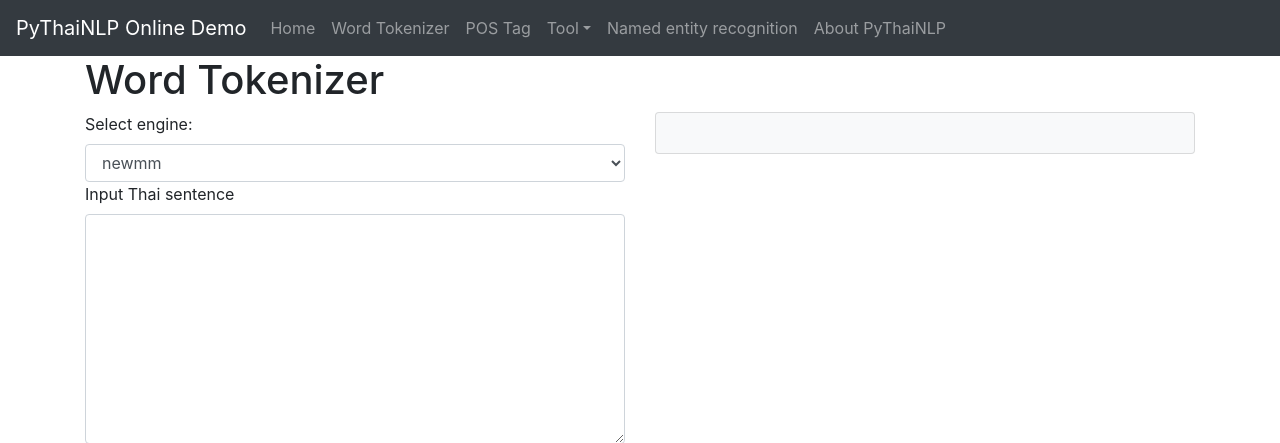
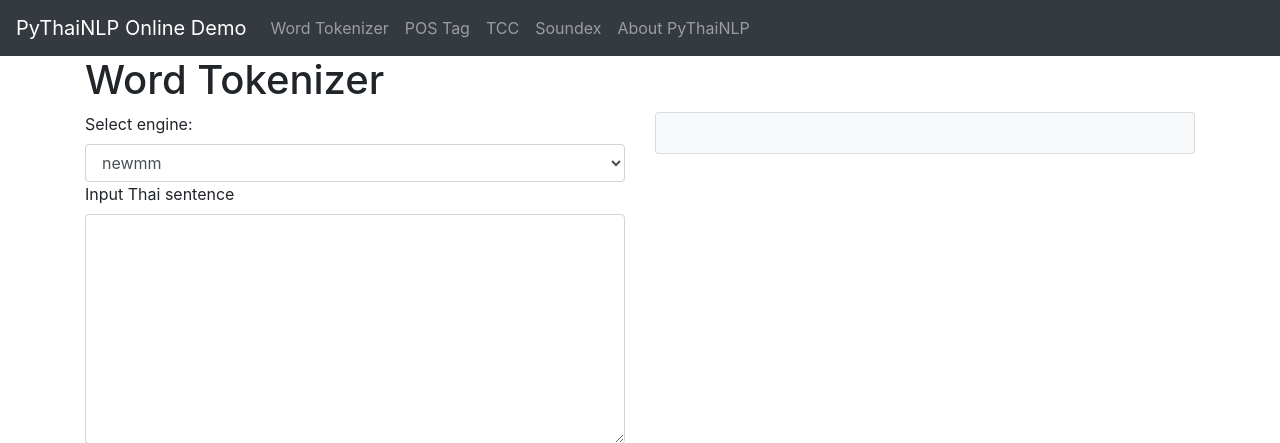
Before and after one commit to PyThaiNLP/pythainlp-webdemo, a Python web app: template templates/word_tokenizer.html in a window 1280 px wide. Shown: the top 443 px of the page. Run offline with Jinja, Linux system fonts and the light colour scheme; the template is opened without the code that fills it, so the values that code supplies are empty; some libraries are stand-ins or nearby versions.

Commit message:
Refactor template to use global txt variable
- also adjust nav bar

```diff
--- a/templates/soundex.html
+++ b/templates/soundex.html
@@ -6,7 +6,9 @@
     <div class="col-sm-6">
 	  <div class="form-group">
     <label for="exampleFormControlTextarea1">Input Thai word</label>
-    <textarea class="form-control" id="sent_text" rows="9"></textarea><br>
+    <textarea class="form-control" id="sent_text" rows="9">
+      {{ app_config.text_samples["short"] }}
+    </textarea><br>
 	<button type="button" class="btn btn-primary" id="send_word">Send</button>
   </div>
     </div>
--- a/templates/templates.html
+++ b/templates/templates.html
@@ -16,29 +16,23 @@
       </button>
 
       <div class="collapse navbar-collapse" id="navbarsExampleDefault">
-        <ul class="navbar-nav mr-auto">
-		{% if name=="Home" %}<li class="nav-item active">{% else %}<li class="nav-item">{% endif %}
-            <a class="nav-link" href="/">Home<span class="sr-only">(current)</span></a>
-          </li>
+        <ul class="navbar-nav mr-auto w-100">
 		  {% if name=="Word tokenizer" %}<li class="nav-item active">{% else %}<li class="nav-item">{% endif %}
             <a class="nav-link" href="/word_tokenizer">Word Tokenizer</a>
           </li>
-          {% if name=="POS Tag" %}<li class="nav-item active">{% else %}<li class="nav-item">{% endif %}
+      {% if name=="POS Tag" %}<li class="nav-item active">{% else %}<li class="nav-item">{% endif %}
             <a class="nav-link" href="/pos_tag">POS Tag</a>
           </li>
-		<li class="nav-item dropdown">
-            <a class="nav-link dropdown-toggle" href="#" id="dropdown01" data-toggle="dropdown" aria-haspopup="true" aria-expanded="false">Tool</a>
-            <div class="dropdown-menu" aria-labelledby="dropdown01">
-              <a class="dropdown-item" href="/tcc">TCC</a>
-              <a class="dropdown-item" href="/soundex">Soundex</a>
-              <!--<a class="dropdown-item" href="#">Sentiment Analysis</a>-->
-            </div>
-          </li>
-		  {% if name=="NER" %}<li class="nav-item active">{% else %}<li class="nav-item">{% endif %}
-            <a class="nav-link" href="/ner">Named entity recognition</a>
-          </li>
-          </li>
-		  {% if name=="About" %}<li class="nav-item active">{% else %}<li class="nav-item">{% endif %}
+
+      {% if name=="TCC" %}<li class="nav-item active">{% else %}<li class="nav-item">{% endif %}
+              <a class="nav-link" href="/tcc">TCC</a>
+            </li>
+
+      {% if name=="Soundex" %}<li class="nav-item active">{% else %}<li class="nav-item">{% endif %}
+              <a class="nav-link" href="/soundex">Soundex</a>
+            </li>
+
+		  {% if name=="About" %}<li class="nav-item active float-right">{% else %}<li class="nav-item">{% endif %}
             <a class="nav-link" href="//pythainlp.github.io">About PyThaiNLP</a>
           </li>
         </ul>
@@ -51,6 +45,7 @@
 
     <footer class="container">
       <div>© 2016 - {{ now.year }} PyThaiNLP</div>
+
       <div>v{{ pythainlp_version }}</div>
 
     </footer>
--- a/templates/word_tokenizer.html
+++ b/templates/word_tokenizer.html
@@ -11,7 +11,9 @@
       <option value="longest">longest</option>
     </select>
     <label for="exampleFormControlTextarea1">Input Thai sentence</label>
-    <textarea class="form-control" id="sent_text" rows="9">{{ sample_text }}</textarea><br>
+    <textarea class="form-control" id="sent_text" rows="9">
+      {{ app_config.text_samples["short"] }}
+    </textarea><br>
 	  <button type="button" class="btn btn-primary" id="send_word">Send</button>
   </div>
     </div>
@@ -25,12 +27,13 @@
 {% endblock %}
 {% block runjs %}
 	<script>
-	$("#send_word").click(function() {
-      var txt =$('#sent_text').val().replace(/\n/g,'<br>');
-	  $.getJSON('/api/word_tokenizer', {
-				  sent: txt,engine:$('#engine1').val()
-				}, function(data) {
-				$("#show_word").html(data.result);
-				});
-    });</script>
+    $("#send_word").click(function() {
+        $.getJSON('/api/word_tokenizer', {
+          sent: $('#sent_text').val(),
+          engine:$('#engine1').val()
+        }, function(data) {
+          $("#show_word").html(data.result);
+        });
+    });
+  </script>
 {% endblock %}
```
Also changed, not shown: config.yaml (added, +8 -0 lines), main.py (+14 -9 lines), templates/pos_tag.html (+9 -7 lines), templates/tcc.html (+9 -7 lines).
